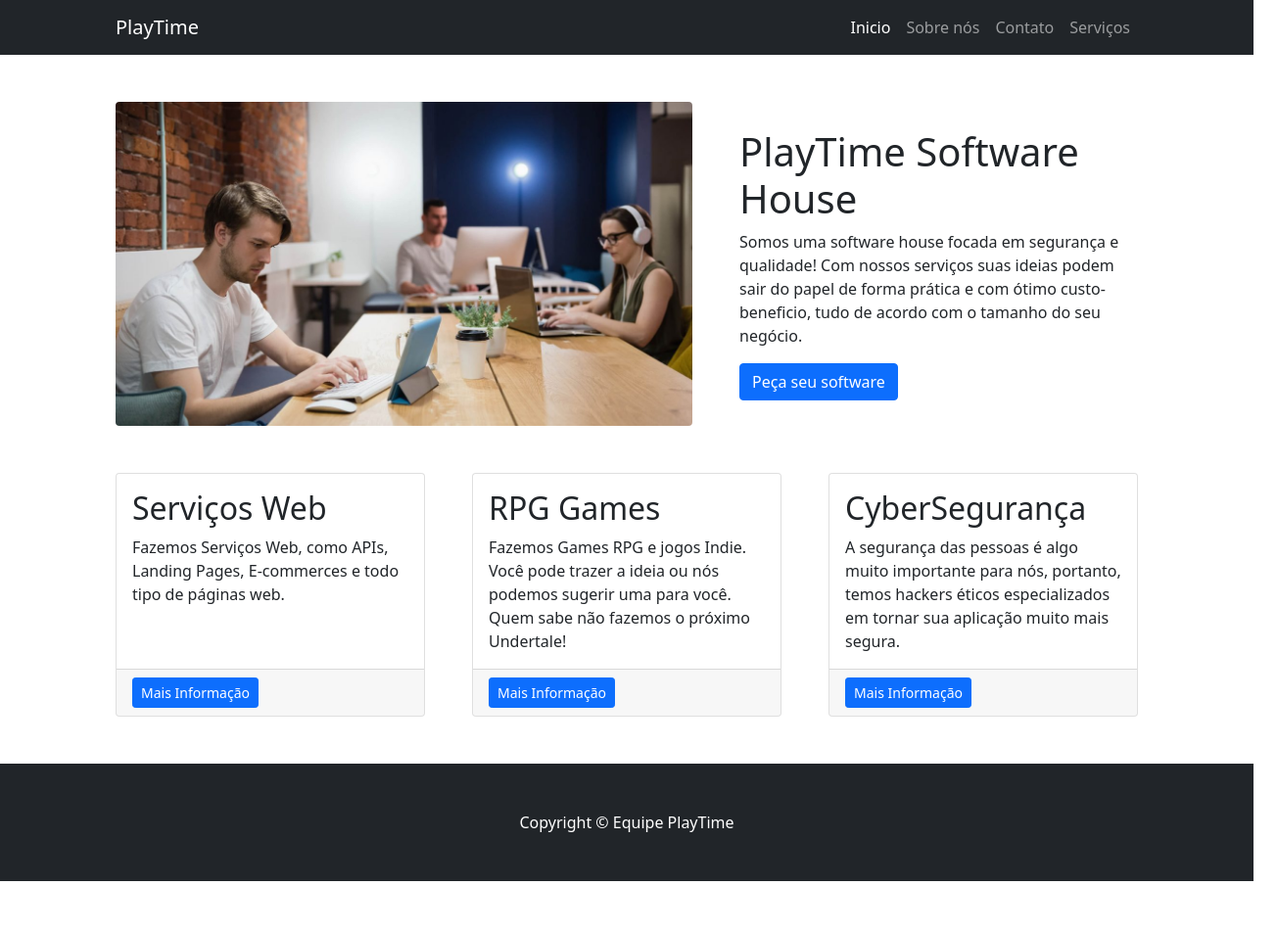
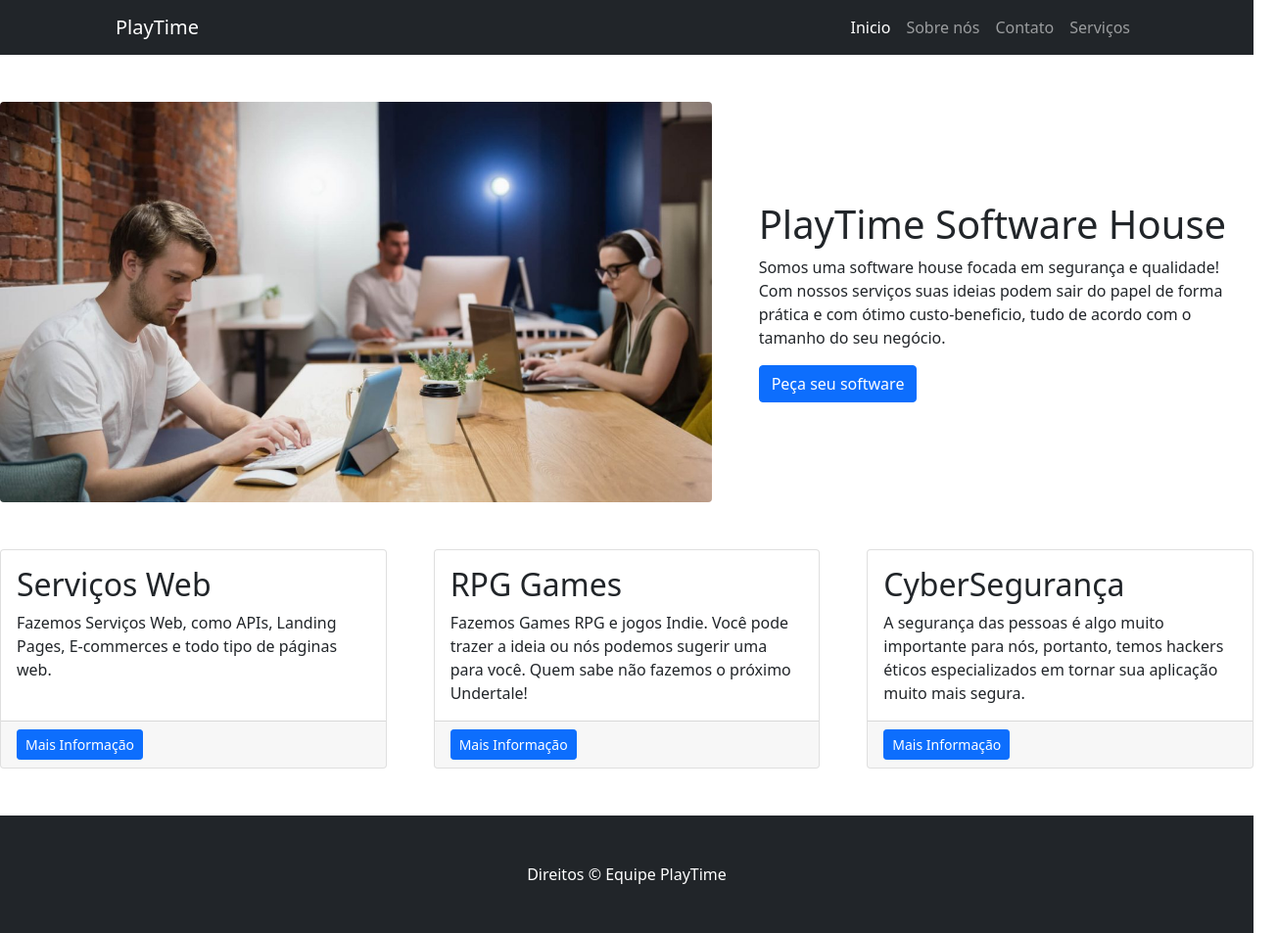
Before and after one commit to WayneRochaEtec/PW-3, a plain HTML site: page PlayTime Software House/index.html in a window 1280 px wide. Shown: the whole page at 98% size, 1304 px wide, since content can reach past the window. Before the commit the page ends 900 px from the top, so only its background shows below. Drawn offline with nearby package versions, Linux system fonts and the light colour scheme.

Commit message:
<refact> language change

```diff
--- a/PlayTime Software House/index.html
+++ b/PlayTime Software House/index.html
@@ -1,5 +1,5 @@
 <!DOCTYPE html>
-<html lang="en">
+<html lang="pt-br">
     <head>
         <meta charset="utf-8" />
         <meta name="viewport" content="width=device-width, initial-scale=1, shrink-to-fit=no" />
@@ -28,7 +28,6 @@
             </div>
         </nav>
         <!-- Page Content-->
-        <div class="container px-4 px-lg-5">
             <!-- Heading Row-->
             <div class="row gx-4 gx-lg-5 align-items-center my-5">
                 <div class="col-lg-7"><img class="img-fluid rounded mb-4 mb-lg-0" src="assets/219615-software-houses-como-reduzir-o-tempo-de-implementacao-de-melhorias-atraves-de-terceirizacao-1200x675.jpg" alt="..." /></div>
@@ -72,7 +71,7 @@
         </div>
         <!-- Footer-->
         <footer class="py-5 bg-dark">
-            <div class="container px-4 px-lg-5"><p class="m-0 text-center text-white">Copyright &copy; Equipe PlayTime</p></div>
+            <div class="container px-4 px-lg-5"><p class="m-0 text-center text-white">Direitos &copy; Equipe PlayTime</p></div>
         </footer>
         <!-- Bootstrap core JS-->
         <script src="https://cdn.jsdelivr.net/npm/bootstrap@5.1.3/dist/js/bootstrap.bundle.min.js"></script>
```
